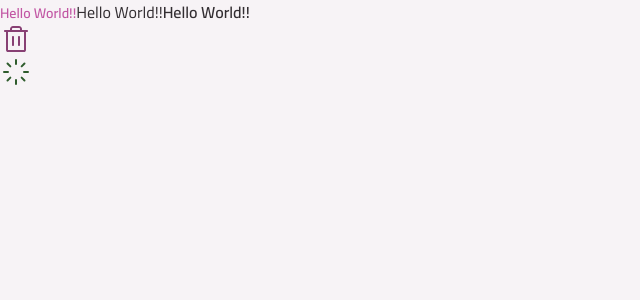
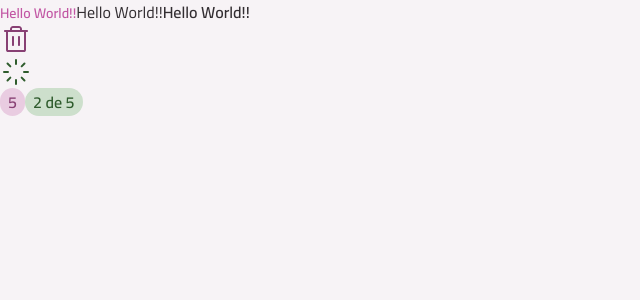
Before and after one commit to ThiagoSCarv/todo-list, a React (Vite) app: page / in a window 1280 px wide. Shown: the top 300 px of the page, without its empty margins (0-640 px from the left). Built offline with nearby package versions, Linux system fonts and the light colour scheme.

Commit message:
feat: adicionando badge component

```diff
--- a/src/App.tsx
+++ b/src/App.tsx
@@ -2,6 +2,7 @@
 import Icon from "./components/icon";
 import TrashIcon from "./assets/icons/Trash-Regular.svg?react";
 import SpinIcon from "./assets/icons/Spinner.svg?react";
+import Badge from "./components/badge";
 
 function App() {
 	return (
@@ -19,6 +20,11 @@
 				<Icon svg={TrashIcon} className="fill-pink-dark" />
 				<Icon svg={SpinIcon} className="fill-green-dark" />
 			</div>
+
+			<div>
+				<Badge variant="secondary">5</Badge>
+				<Badge variant="primary">2 de 5</Badge>
+			</div>
 		</div>
 	);
 }
--- /dev/null
+++ b/src/components/badge.tsx
@@ -0,0 +1,54 @@
+import React from "react";
+import { Text } from "./text";
+import { cva, type VariantProps } from "class-variance-authority";
+
+export const badgeVariants = cva(
+	"inline-flex items-center justify-center rounded-full",
+	{
+		variants: {
+			variant: {
+				primary: "bg-green-light",
+				secondary: "bg-pink-ligth",
+			},
+			size: {
+				sm: "py-0.5 px-2",
+			},
+		},
+		defaultVariants: {
+			variant: "primary",
+			size: "sm",
+		},
+	},
+);
+
+export const badgeTextVariants = cva("", {
+	variants: {
+		variant: {
+			primary: "text-green-dark",
+			secondary: "text-pink-dark",
+		},
+	},
+});
+
+interface BadgeProps
+	extends React.ComponentProps<"div">,
+		VariantProps<typeof badgeVariants> {}
+
+export default function Badge({
+	variant,
+	size,
+	className,
+	children,
+	...props
+}: BadgeProps) {
+	return (
+		<div className={badgeVariants({ variant, size, className })} {...props}>
+			<Text
+				variant="body-md-semibold"
+				className={badgeTextVariants({ variant })}
+			>
+				{children}
+			</Text>
+		</div>
+	);
+}
```
Also changed, not shown: package.json (indentation only).
